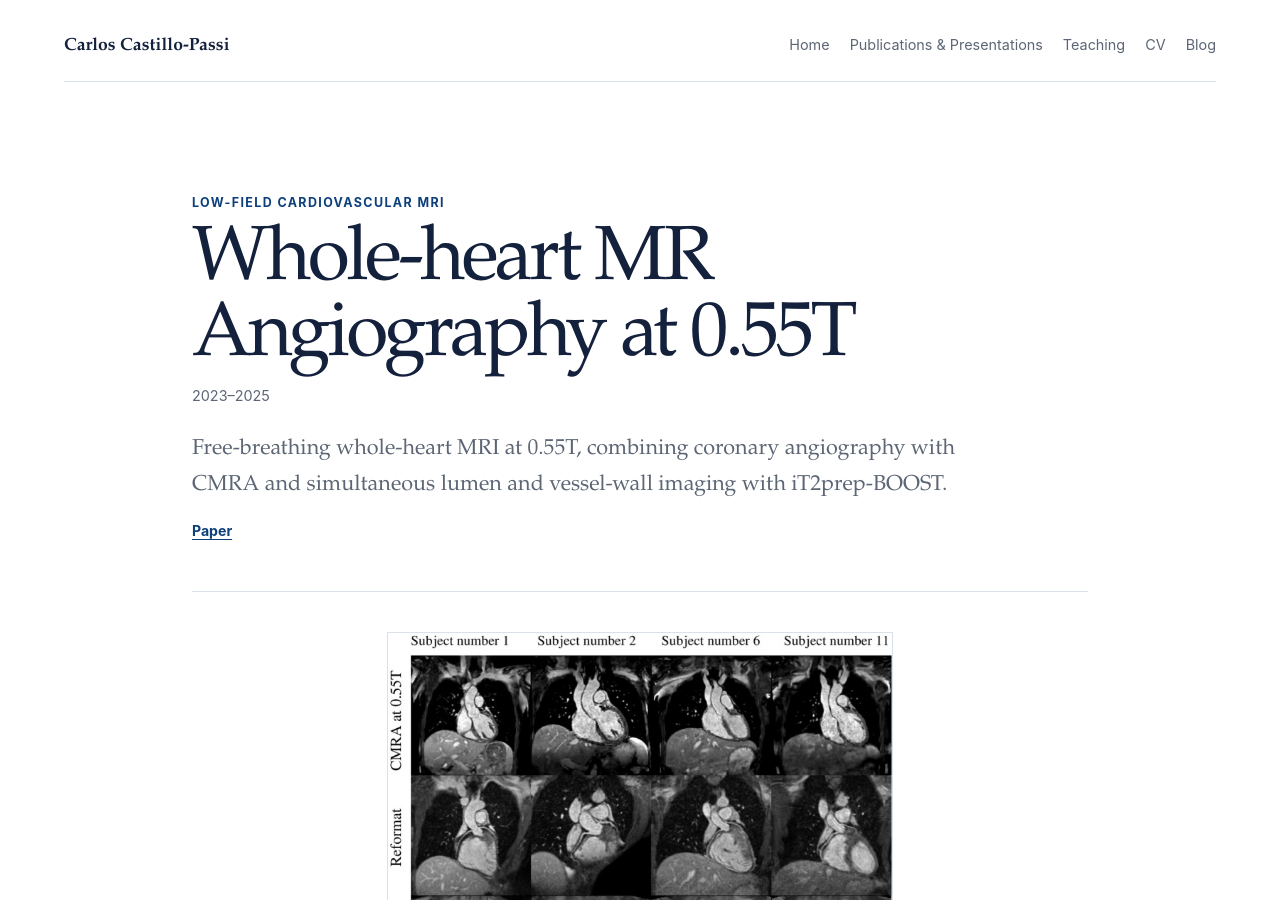
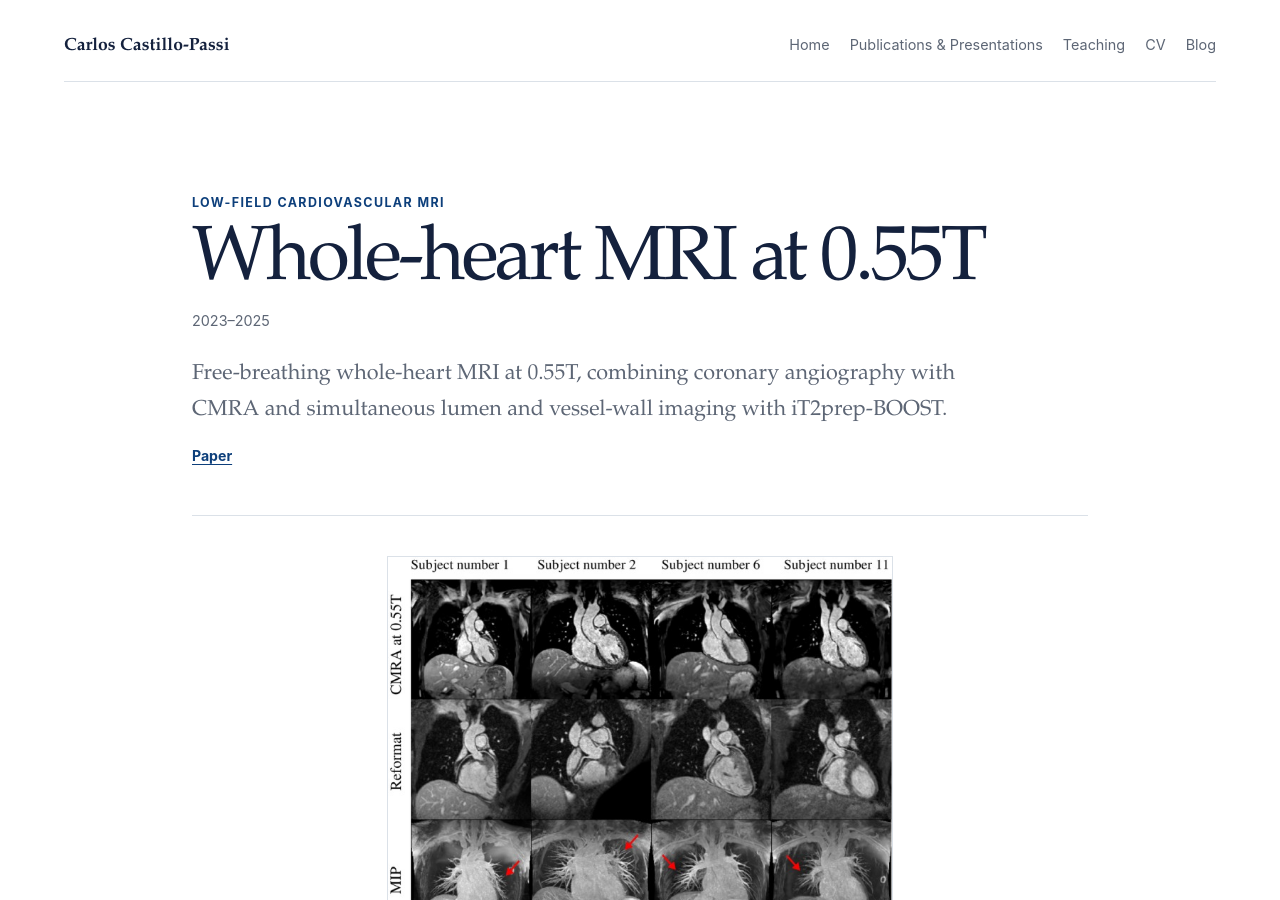
Before and after one commit to cncastillo/cncastillo.github.io, a Jekyll site: the page built from _highlights/low-field-cmra.md, in a window 1280 px wide and 900 px high. Built offline with Jekyll 4.4.1, drawn with Linux system fonts in a browser that asks for light colours.

Commit message:
Rename whole-heart MRI project

```diff
--- a/_highlights/low-field-cmra.md
+++ b/_highlights/low-field-cmra.md
@@ -1,5 +1,5 @@
 ---
-title: Whole-heart MR Angiography at 0.55T
+title: Whole-heart MRI at 0.55T
 area: Low-field cardiovascular MRI
 start_year: 2023
 end_year: 2025
```
